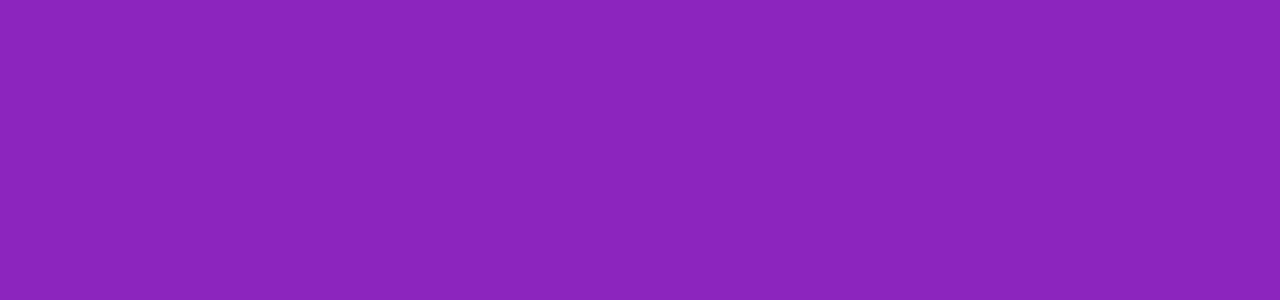
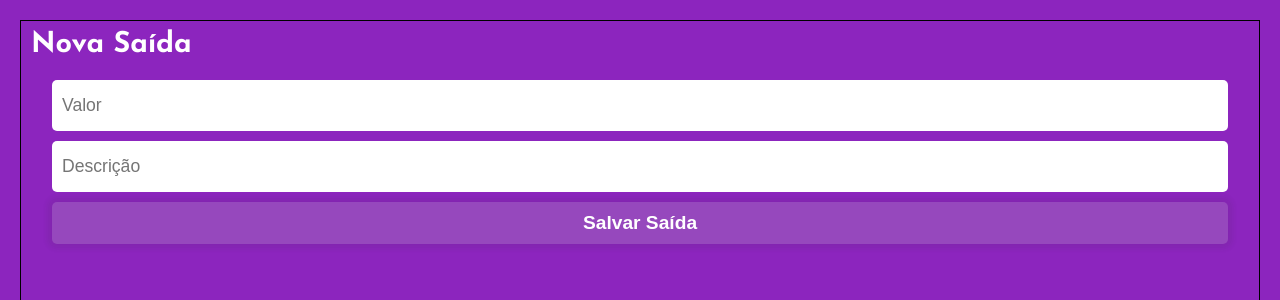
Before and after one commit to MatheusBalcky/projeto13-mywallet-front, a React (Create React App) app: page /newOut in a window 1280 px wide. Before the commit this address had no page. Shown: the top 300 px of the page. Built offline with nearby package versions, Linux system fonts and the light colour scheme.

Commit message:
/homePage, layout Ins and outs added, and /newOut layout added

```diff
--- a/package.json
+++ b/package.json
@@ -7,6 +7,7 @@
     "@testing-library/react": "^13.3.0",
     "@testing-library/user-event": "^13.5.0",
     "axios": "^0.27.2",
+    "dayjs": "^1.11.3",
     "react": "^18.2.0",
     "react-dom": "^18.2.0",
     "react-router-dom": "^6.3.0",
--- a/src/App.js
+++ b/src/App.js
@@ -3,6 +3,7 @@ import RegisterPage from './components/registerPage';
 import LoginPage from './components/loginPage';
 import HomePage from './components/homePage';
 import NewEnterPage from './components/newEnterPage';
+import NewOutPage from './components/newOut';
 import tokenContext from './context/tokenContext';
 import userDataContext from './context/userDataContext';
 import { BrowserRouter, Routes, Route } from 'react-router-dom';
@@ -23,6 +24,7 @@ function App() {
         <Route path='/register' element={<RegisterPage/>} />
         <Route path='/home' element={<HomePage/>} />
         <Route path='/newEnter' element={<NewEnterPage/>} />
+        <Route path='/newOut' element={<NewOutPage/>} />
       </Routes>
 
       </userDataContext.Provider>
--- a/src/components/homePage.jsx
+++ b/src/components/homePage.jsx
@@ -4,7 +4,9 @@ import userDataContext from '../context/userDataContext';
 import { useNavigate, Link } from 'react-router-dom';
 import { useContext, useEffect, useState } from 'react';
 import axios from 'axios';
-
+import dayjs from 'dayjs';
+import customParseFormat from 'dayjs';
+dayjs.extend(customParseFormat)
 
 
 function HomePage (){
@@ -12,6 +14,7 @@ function HomePage (){
     const { token, setToken } = useContext(tokenContext);
     const [ insAndOuts, setInsAndOuts ] = useState([]);
     const navigate = useNavigate();
+
     useEffect( () =>{
         if(!userData.name){
             navigate('/')
@@ -24,24 +27,48 @@ function HomePage (){
         const promise = axios.get(URL, { headers: { Authorization: token } });
         promise
         .then ( (res)=>{
-            console.log(res)
-            setInsAndOuts(res.data)
+            console.log(res);
+            dealValues(res.data);
         })
         .catch( err => {
             console.log(err)
-            setInsAndOuts(
-            <div className="boxSpan">
-                <span>Não há registros de <br /> entrada ou saída</span>
-            </div>)
+            setInsAndOuts(<div className="boxSpan"><span>Não há registros de <br /> entrada ou saída</span></div>);
         })
     }, [token]);
 
+
+    function dealValues (values){
+        const result = values.map( (item, index)  => {
+            if(item.type === 'enter'){
+                return <li key={index}>
+                            <div>
+                                <div className="date">{dayjs(item.date).format('DD/MM', 'pt-br')}</div>
+                                <div className="description">{item.description}</div>
+                            </div>
+                            <div className="value enterMoney">{parseInt(item.value).toFixed(2)}</div>
+                        </li>
+            } else {
+                return <li key={index}>
+
+                            <div>
+                                <div className="date">{dayjs(item.date).format('DD/MM')}</div>
+                                <div className="description">{item.description}</div>
+                            </div>
+
+                            <div className="value outMoney">{parseInt(item.value).toFixed(2)}</div>
+                        </li>
+            }
+        })
+        setInsAndOuts(result);
+    }
 
     function clickSignOut(){
         console.log('Deslogando');
         setUserData({});
         setToken('');
     }
+
+
     return (
         <Background>
             <header>
@@ -50,7 +77,14 @@ function HomePage (){
             </header>
 
             <div className="whiteBox">
-                {insAndOuts.map( item => <div>{item.value}</div>)}
+                <ol>
+                    {insAndOuts}
+                </ol>
+
+                <div className="balanceFooter">
+                    <div className="balance">SALDO</div>
+                    <div className="money"></div>
+                </div>
             </div>
 
             <div className="options">
@@ -62,10 +96,13 @@ function HomePage (){
                     </div>
                 </Link>
 
+
+                <Link className="out" to='/newOut'>
                 <div className="out">
                     <ion-icon name="remove-circle-outline"></ion-icon>
                     <span>Nova<br />saída</span>
                 </div>
+                </Link>
 
             </div>
 
@@ -90,7 +127,6 @@ const Background = styled.div`
     gap: 10px;
     border: 1px solid black;
     height: 94vh;
-
 
     header{
         box-sizing: border-box;
@@ -117,6 +153,7 @@ const Background = styled.div`
         width: 100%;
         height: 100%;
         border-radius: 5px;
+        position: relative;
 
         .boxSpan{
             display: flex; justify-content: center; align-items: center;
@@ -129,6 +166,38 @@ const Background = styled.div`
                 filter: opacity(50%);
             }
 
+        }
+
+        ol{
+            margin: 18px;
+            display: flex; flex-direction: column;
+            gap: 10px;
+
+            li{
+                font-size: 1.5em;
+                display: flex; justify-content: space-between;
+                div{
+                    display: flex; gap: 15px;
+                }
+                .enterMoney{
+                    color: green;
+                }
+                .outMoney{
+                    color: red;
+                }
+            }
+            .date{
+                filter: opacity(30%);
+            }
+        }
+
+        .balanceFooter {
+            position: absolute;
+            bottom: 15px; left: 20px;
+        }
+        .balance {
+            font-weight: bold;
+            font-size: 1.5em;
         }
     }
 
--- a/src/components/newOut.jsx
+++ b/src/components/newOut.jsx
@@ -0,0 +1,136 @@
+import styled from "styled-components"
+import { useState } from 'react';
+
+function NewOutPage (){
+    const [value, setValue] = useState('');
+    const [description, setDescription] = useState('');
+
+
+
+    const bodyOut = {
+        value,
+        description
+    }
+    function sendEnter(e){
+        e.preventDefault();
+        console.log(bodyOut)
+    }
+
+    return (
+        <Background>
+            <header>
+                <h1>Nova Saída</h1>
+            </header>
+
+            <form onSubmit={(e) => sendEnter(e)} >
+
+                <input type="number" placeholder="Valor" value={value}
+                onChange={ e => setValue(e.target.value)} />
+
+                <input type="text" placeholder="Descrição" value={description}
+                onChange={ e => setDescription(e.target.value)}/>
+
+                <button>Salvar Saída</button>
+            </form>
+        </Background>
+    )
+}
+
+
+
+// & CSS COMPONENTS
+
+const Background = styled.div`
+    margin: 20px;
+    display: flex; align-items: center;
+    flex-direction: column;
+    gap: 10px;
+    border: 1px solid black;
+    height: 94vh;
+
+    form {
+        width: 95%;
+        display: flex; flex-direction: column;
+        gap: 10px;
+
+        input {
+            font-size: 1.1em;
+            border-radius: 5px;
+            padding: 15px 10px;
+            border: none;
+        }
+        button {
+            font-weight: bold;
+            font-size: 1.2em;
+            color: white;
+            background-color: #9648bd;
+            border-radius: 5px;
+            padding: 10px;
+            border: none;
+            box-shadow: 0px 0px 5px 5px #2e2e2e16;
+            cursor: pointer;
+            &:hover{
+                background-color: #945daf;
+            }
+        }
+        span{
+            transition: all;
+            color: white;
+            font-weight: bold;
+            animation: flicking 1s infinite forwards;
+        }
+        @keyframes flicking {
+            0% {
+                transform: translateY(0px);
+            }
+            50% {
+                transform: translateY(3px);
+            }
+            100% {
+                transform: translateY(0px);
+            }
+        }
+    }
+
+    header{
+        box-sizing: border-box;
+        display: flex;
+        justify-content: space-between; align-items: center;
+        width: 100%;
+        padding: 10px;
+
+        h1 {
+        color: white;
+        font-size: 1.8em;
+        font-family: 'Josefin Sans', sans-serif;
+        font-weight: bold;
+        }
+
+        ion-icon[name='exit-outline']{
+            color: white;
+            font-size: 1.8em;
+        }
+    }
+
+    .enter, .out{
+        box-sizing: border-box;
+        padding: 10px;
+        border-radius: 5px;
+        display: flex; flex-direction: column; justify-content: space-between;
+        background-color: #A328D6;
+        height: 100px;
+        width: 100%;
+        ion-icon[name='add-circle-outline'], ion-icon[name='remove-circle-outline']{
+            color: white;
+            font-size: 1.5em;
+        }
+        span{
+            color: white;
+            font-size: 1.1em;
+            font-weight: bold;
+        }
+    }
+
+`
+
+export default NewOutPage;
```
Also changed, not shown: 1 other file (tests, documents, lock files or other folders).
